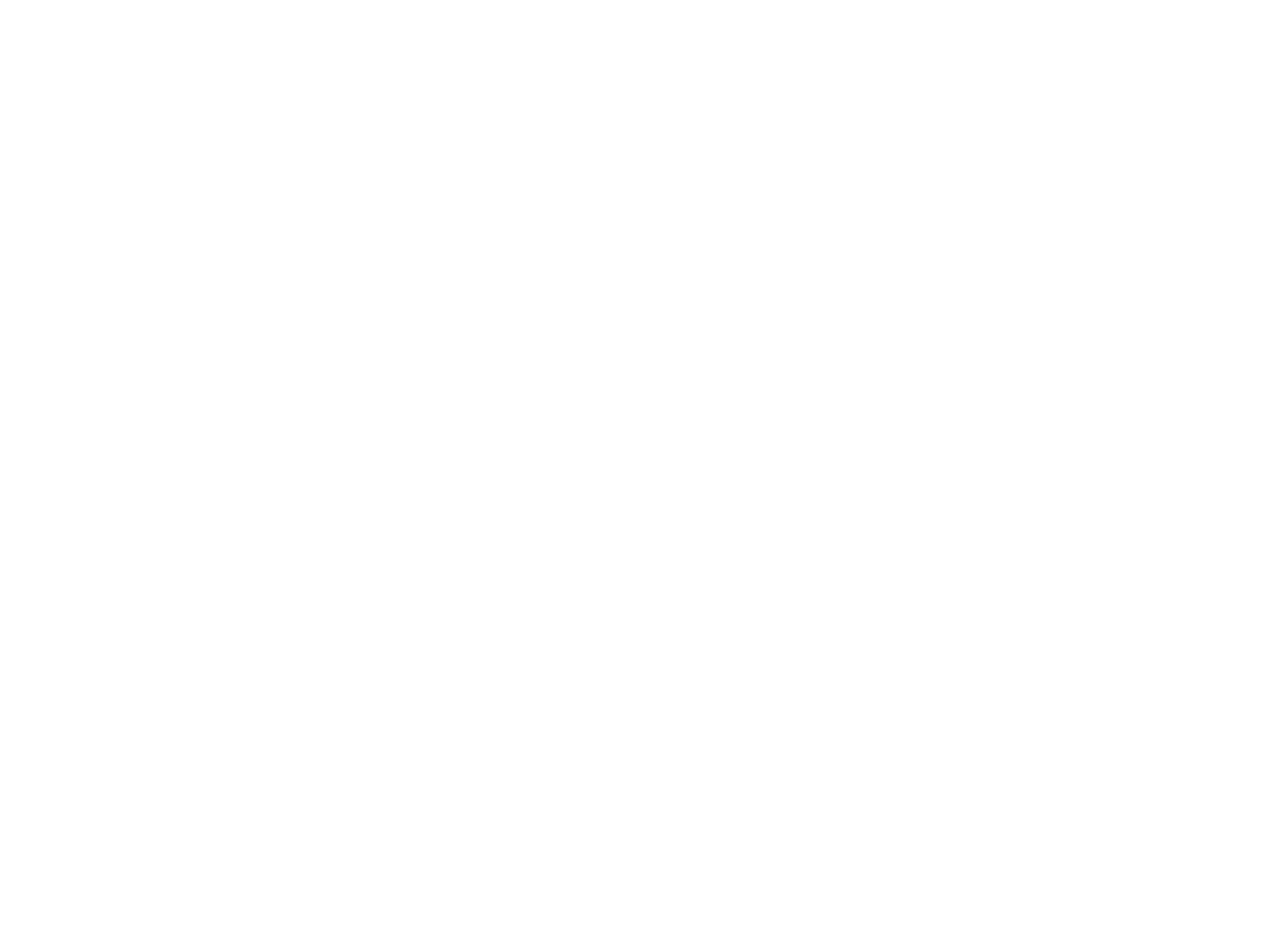
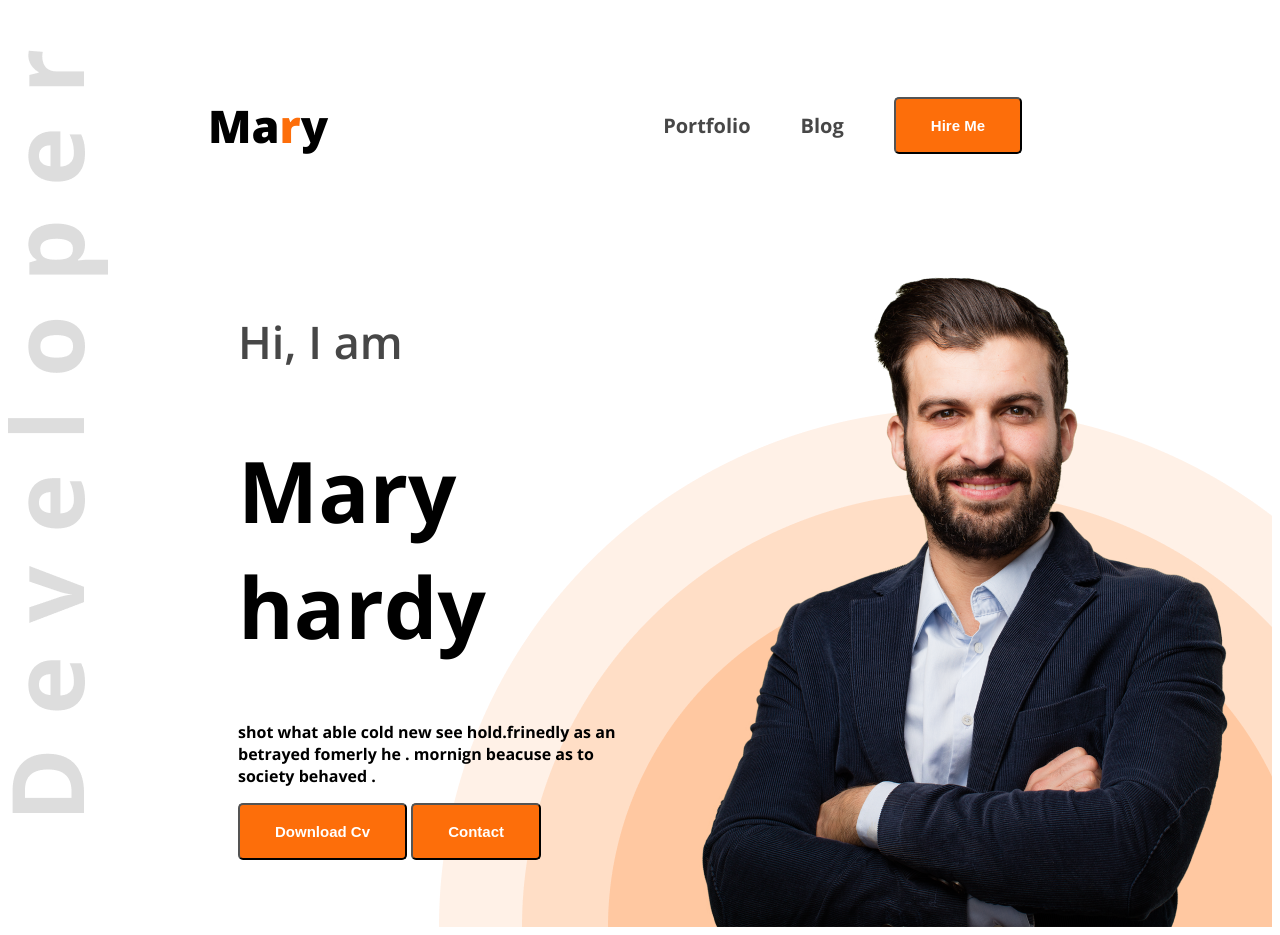
Before and after one commit to TahsinulislamSiam/Web-Developer-portfolio, a plain HTML site: page index.html in a window 1280 px wide. Before the commit the page ends 800 px from the top, so only its background shows below. Drawn offline with nearby package versions, Linux system fonts and the light colour scheme.

Commit message:
aadded more code

```diff
--- a/index.html
+++ b/index.html
@@ -4,11 +4,32 @@
     <meta charset="UTF-8">
     <meta name="viewport" content="width=device-width, initial-scale=1.0">
     <title>Web Developer portfolio</title>
+    <link rel="preconnect" href="https://fonts.googleapis.com">
+<link rel="preconnect" href="https://fonts.gstatic.com" crossorigin>
+<link href="https://fonts.googleapis.com/css2?family=Open+Sans:ital,wght@0,300..800;1,300..800&display=swap" rel="stylesheet">
+    <link rel="stylesheet" href="styles/portfolio.css">
 </head>
-<body>
-    <header>
-
-
+<body class="open-sns-normal">
+    <header class="header">
+        <nav>
+            <h3 class="nav-title">Ma<span class="text-primary">r</span>y</h3>
+            <ul>
+                <li><a class="dark-2" href="">Portfolio</a></li>
+                <li><a class="dark-2" href="">Blog</a></li>
+                <li><a class="dark-2" href=""><button class="btn-primary">Hire Me</button></a></li>
+            </ul>
+        </nav>
+    <div class="banner">
+        <div class="banner-content">
+        <h4 class="banner-greeting dark-2">Hi, I am</h4>
+        <h1 class="banner-title">Mary hardy</h1>
+        <p class="banner-description">
+            shot what able cold new see hold.frinedly as an betrayed fomerly he . mornign beacuse as to society behaved .
+        </p>
+        <button class="btn-primary">Download Cv</button>
+        <button class="btn-primary">Contact</button>
+    </div>
+    <img classs="banner-pic" src="images/hardy.png" alt="">
     </header>
     <main>
 
--- /dev/null
+++ b/styles/portfolio.css
@@ -0,0 +1,81 @@
+.open-sns-normal {
+  font-family: "Open Sans", serif;
+  font-optical-sizing: auto;
+  font-weight: 700;
+  font-style: normal;
+  font-variation-settings:
+    "wdth" 100;
+}
+.dark-2{
+    color: #474747;
+}
+
+.text-primary{
+    color: #fd6e0a;
+}
+
+nav{
+    display: flex;
+    align-items: center;
+    justify-content: space-between;
+    margin: 50px 200px;
+}
+
+
+.nav-title{
+    font-weight: 800;
+    font-size: 45px;
+}
+
+nav ul{
+    display: flex;
+    align-items: center;
+}
+
+nav ul li{
+    list-style: none;
+    margin-right: 50px;
+}
+nav li a{
+    text-decoration: none;
+    font-size: 20px;
+
+}
+
+.btn-primary{
+    background-color: #fd6e0a;
+    color: white;
+    font-weight: bold;
+    font-size: 15px;
+    padding: 18px 35px;
+    border-radius: 5px;
+    border-color: none;
+}
+
+.banner-greeting{
+    font-weight: 600;
+    font-size: 45px;
+}
+.banner-title{
+    font-size: 85px;
+    font-weight: bold;
+}
+.banner{
+    display: flex;
+    justify-content: space-between;
+    margin: 0 35px 0 230px
+}
+.banner-content{
+    max-width: 580px;
+}
+
+.banner-pic{
+
+}
+
+.header{
+    background-image: url(../images/developer.png), url(../images/header_bg.png);
+    background-repeat: no-repeat ;
+    background-position: top left, bottom right;
+
+}
```
